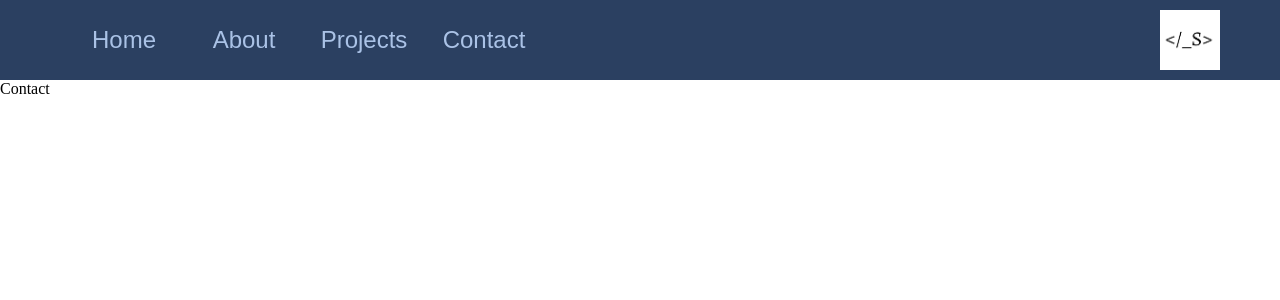
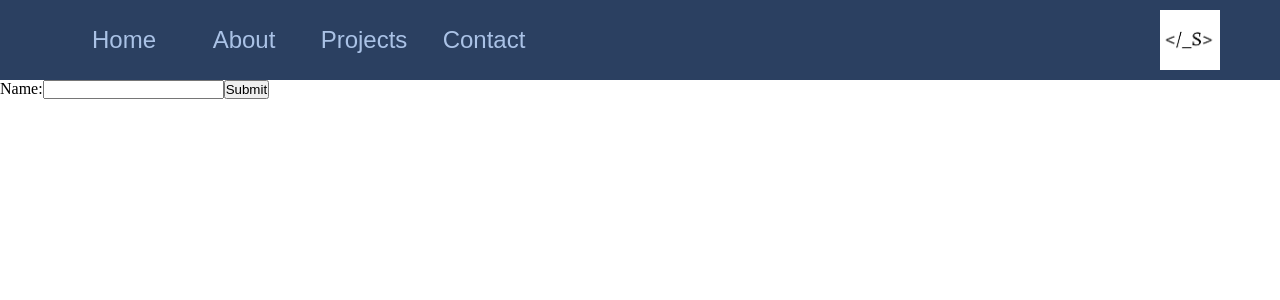
Before and after one commit to Lorenzzschmid/homepage, a React app: page /contact in a window 1280 px wide. Shown: the top 300 px of the page. Built offline with nearby package versions, Linux system fonts and the light colour scheme.

Commit message:
contact form input created

```diff
--- a/src/components/Contact/Contact.js
+++ b/src/components/Contact/Contact.js
@@ -2,7 +2,15 @@
 
 const Contact = () => {
   return (
-    <div>Contact</div>
+    <div>
+      <form>
+        <label>
+          Name:
+          <input type='text' name='name' />
+        </label>
+        <input type='submit' value='Submit' />
+      </form>
+    </div>
   )
 }
 
```
